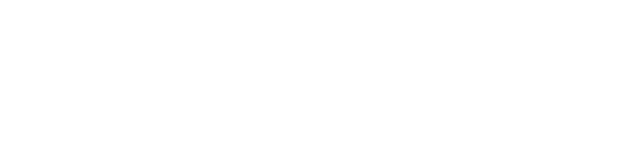
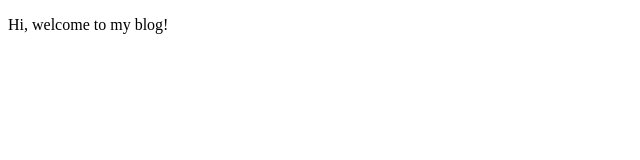
Before and after one commit to frg/little-coders-first-code, a plain HTML site: page My first site/index.html in a window 1280 px wide. Shown: the whole page, without its empty margins (0-640 px from the left). Drawn offline with Linux system fonts and the light colour scheme.

Commit message:
My first html tag

```diff
--- a/My first site/index.html
+++ b/My first site/index.html
@@ -7,6 +7,7 @@
 
 <body>
 
+<p>Hi,  welcome to my blog!</p>
 
 </body>
 
```
